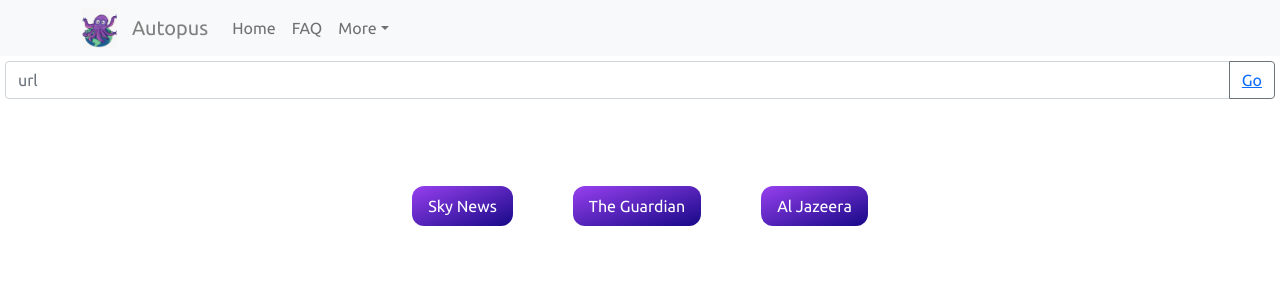
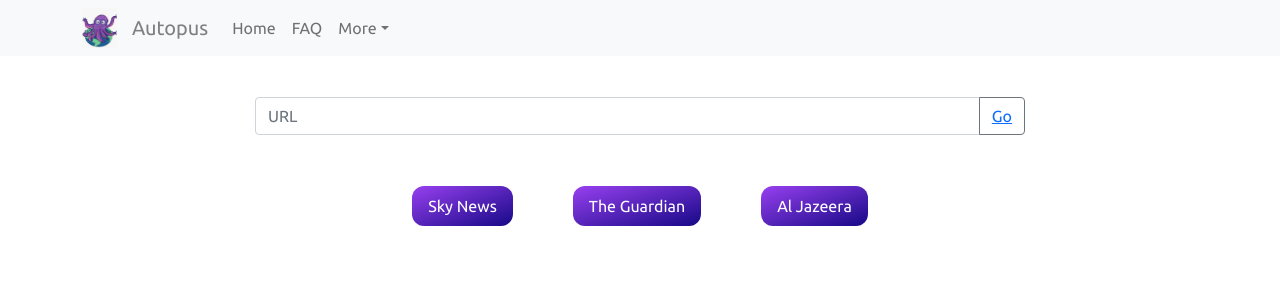
Before and after one commit to RahavAyalon/Hackathon, a React (Create React App) app: page / in a window 1280 px wide. Shown: the top 300 px of the page. Built offline with nearby package versions, Linux system fonts and the light colour scheme.

Commit message:
Final edit

```diff
--- a/src/App.css
+++ b/src/App.css
@@ -24,6 +24,11 @@
 grid-row-gap: 0px;
 }
 .div1 { grid-area: 1 / 1 / 2 / 3;
+  margin-left: 250px;
+  margin-right: 250px;
+  display: flex;
+  align-items: end;
+  justify-content: end;
 
 }
 .div2 { grid-area: 2 / 1 / 3 / 3;
@@ -166,3 +171,17 @@
   color: grey;
   margin-left: 15px;
 }
+
+.buttonHolder{
+  display: flex;
+  justify-content: space-evenly;
+}
+
+#inputBar{
+  color: #170987;
+}
+
+/*#button-addon2{*/
+/*  margin: 20px;*/
+
+/*}*/
--- a/src/Data.js
+++ b/src/Data.js
@@ -13,9 +13,10 @@
           marginLeft: '10%',
           marginTop: '60px',
           width: '80%',
-          //   textAlign: 'center',
+            textAlign: 'center',
         }}
       >
+        <div className={"buttonHolder"}>
         <button class={"btn1 linkstyle"}>
         <Link to="/meta_data.xlsx" target="_blank" download>
           Download Meta Data
@@ -26,6 +27,8 @@
           Download Parsed Content
         </Link>
         </button>
+        </div>
+
 
         <Box color="white" p={1}>
           <Table striped bordered hover size="sm">
--- a/src/InputButton.js
+++ b/src/InputButton.js
@@ -3,10 +3,10 @@
 import { Link } from 'react-router-dom';
 export default function InputButton() {
   return (
-    <InputGroup className="mb-3">
+    <InputGroup id={"inputBar"} className="mb-3">
       <FormControl
-        placeholder="url"
-        aria-label="url"
+        placeholder="URL"
+        aria-label="URL"
         aria-describedby="basic-addon2"
       />
       <Button variant="outline-secondary" id="button-addon2">
```
